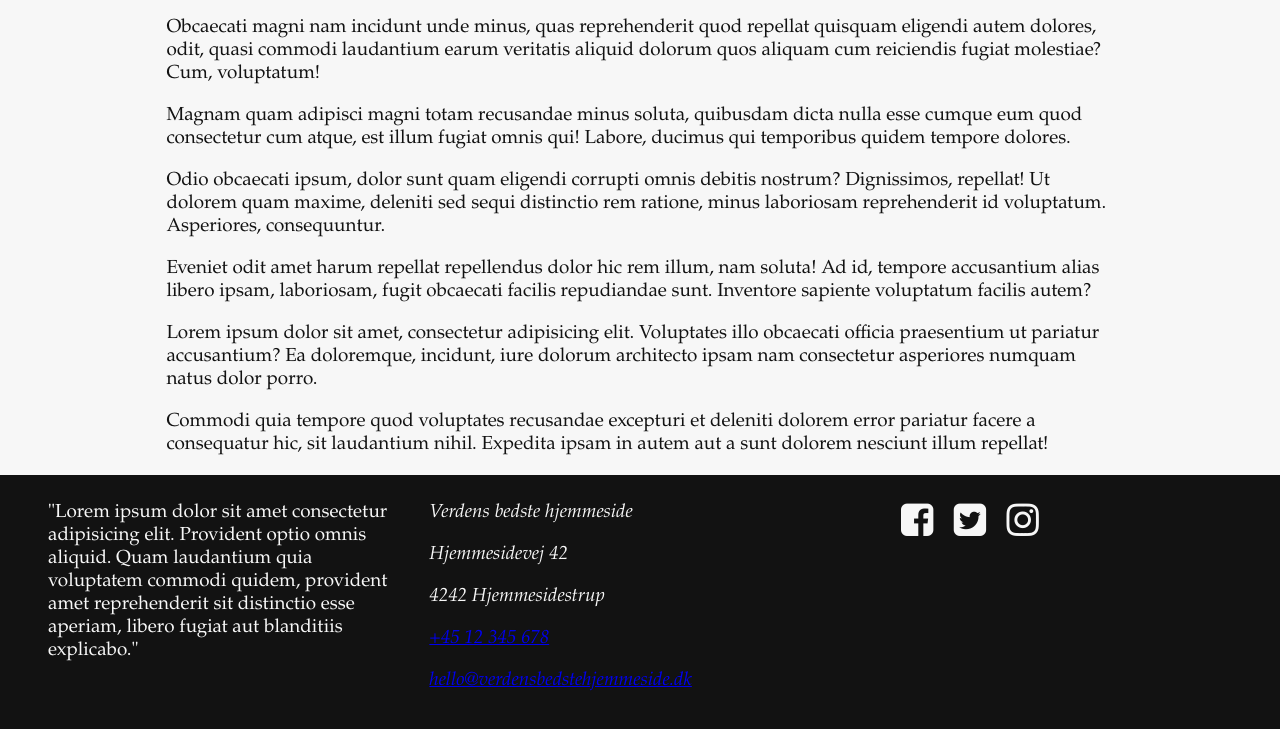
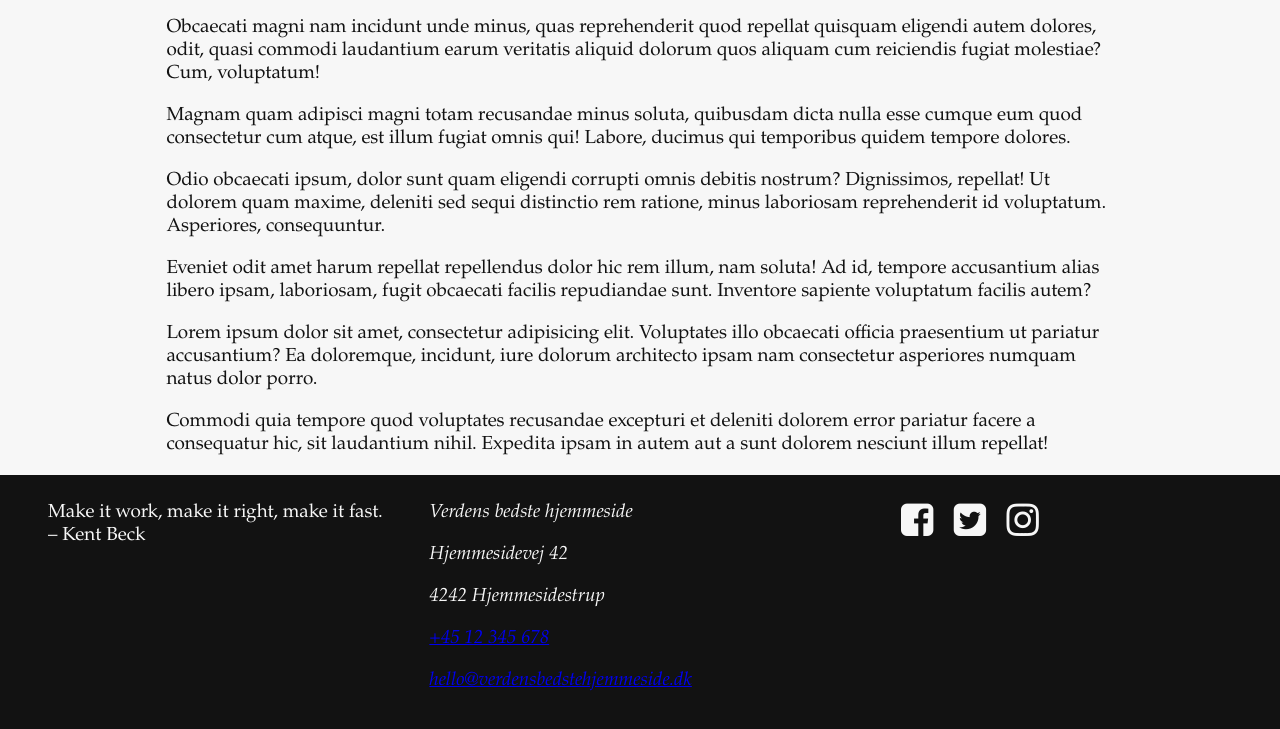
Before and after one commit to rts-cmk-wu09/bootcamp-js-1-Mathiassren, a plain HTML site: page index.html in a window 1280 px wide. Shown: the part 857-1586 px from the top of the page. Drawn offline with Linux system fonts and the light colour scheme.

Commit message:
Script added (random quotes) Html id changed

```diff
--- a/index.html
+++ b/index.html
@@ -4,8 +4,9 @@
 	<meta charset="UTF-8">
 	<meta name="viewport" content="width=device-width, initial-scale=1.0">
 	<meta http-equiv="X-UA-Compatible" content="ie=edge">
-	<title>Document</title>
+	<title>Javascript bootcamp#1</title>
 	<link rel="stylesheet" href="./css/style.css">
+	<script src="/script.js" defer></script>
 </head>
 <body>
 	<a href="#content" class="sr-hidden">Skip to content</a>
@@ -68,7 +69,7 @@
 
 	<footer class="siteFooter" role="contentinfo">
 		<section class="siteFooter__section siteFooter__quote">
-			<blockquote>"Lorem ipsum dolor sit amet consectetur adipisicing elit. Provident optio
+			<blockquote id="text">"Lorem ipsum dolor sit amet consectetur adipisicing elit. Provident optio
 				omnis aliquid. Quam laudantium quia voluptatem commodi quidem, provident amet
 				reprehenderit sit	distinctio esse aperiam, libero fugiat aut blanditiis
 				explicabo."</blockquote>
--- /dev/null
+++ b/script.js
@@ -0,0 +1,42 @@
+const quotes = [
+  {
+    text: "Life is 10% what happens to us and 90% how we react to it.",
+  },
+  {
+    text: "It’s not a bug; it’s an undocumented feature. ― Anonymous",
+  },
+  {
+    text: "First, solve the problem. Then, write the code. – John Johnson",
+  },
+  {
+    text: "Code is like humor. When you have to explain it, it’s bad. – Cory House",
+  },
+  {
+    text: "Make it work, make it right, make it fast. – Kent Beck",
+  },
+  {
+    text: "Clean code always looks like it was written by someone who cares. — Robert C. Martin",
+  },
+  {
+    text: "Of course, bad code can be cleaned up. But it’s very expensive.” — Robert C. Martin",
+  },
+  {
+    text: "Confusion is part of programming. ― Felienne Hermans",
+  },
+  {
+    text: "If we want users to like our software, we should design it to behave like a likable person.  – Alan Cooper",
+  },
+  {
+    text: "Don't watch the clock; do what it does. Keep going.",
+  },
+];
+
+const quoteText = document.getElementById("text");
+
+function displayQuote() {
+  const randomIndex = Math.floor(Math.random() * quotes.length);
+  quoteText.innerHTML = quotes[randomIndex].text;
+  quoteAuthor.innerHTML = quotes[randomIndex].author;
+}
+
+displayQuote();
```
